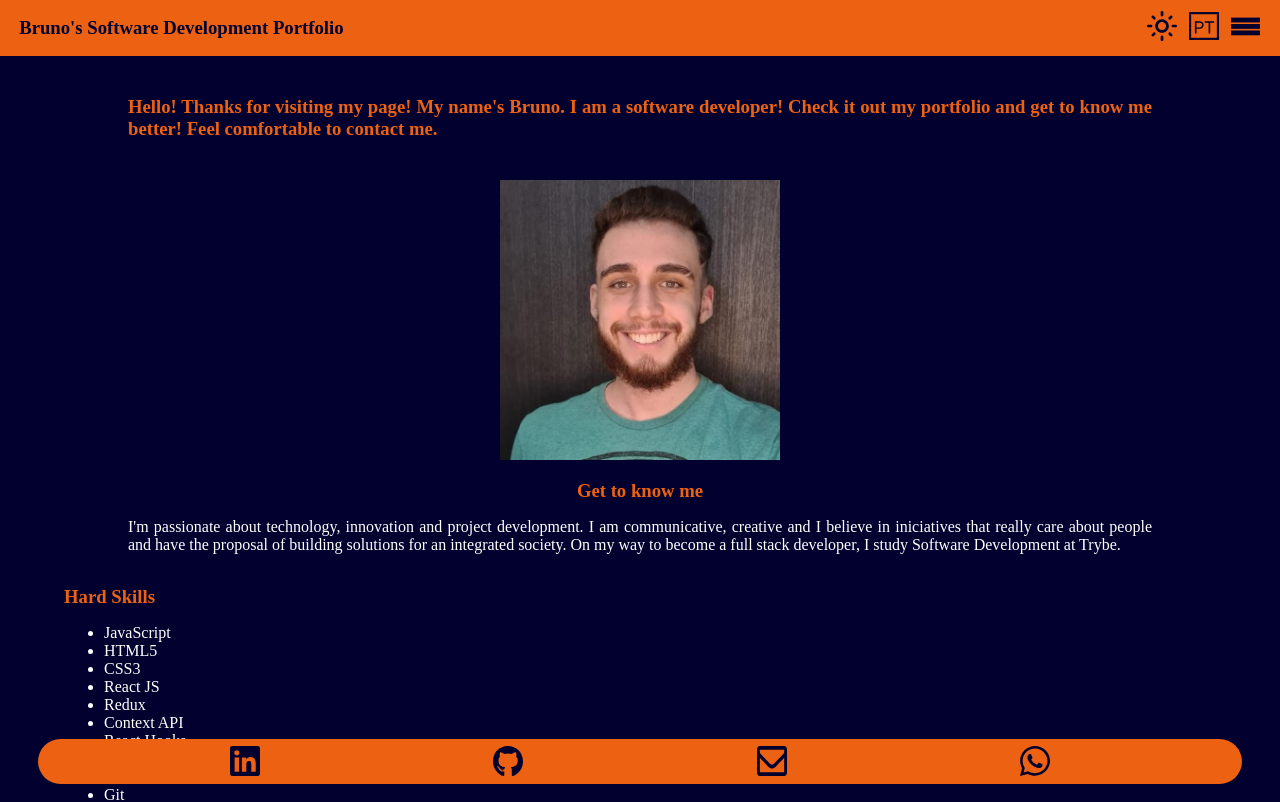
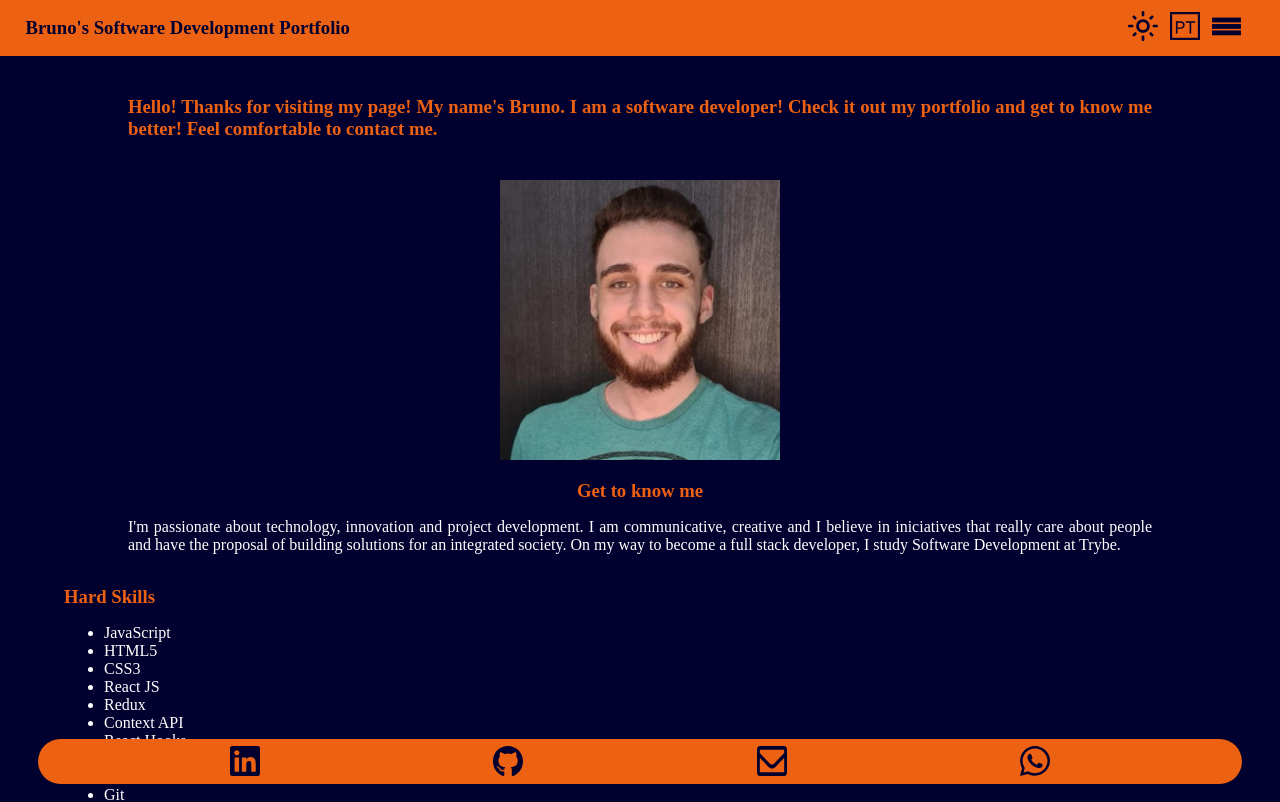
Before and after one commit to BrunoDevMoraes/brunodevmoraes-portfolio, a React (Create React App) app: page / in a window 1280 px wide. Shown: the top 802 px of the page. Built offline with nearby package versions, Linux system fonts and the light colour scheme.

Commit message:
Increase headers padding right

```diff
--- a/src/components/Header/Header.css
+++ b/src/components/Header/Header.css
@@ -1,6 +1,6 @@
 #header {
   background-color: #ED6112;
-  padding: 1.5vh 1.5vw 1.5vh 1.5vw;
+  padding: 1.5vh 3vw 1.5vh 2vw;
   display: flex;
   align-items: center;
   justify-content: space-between;
```
